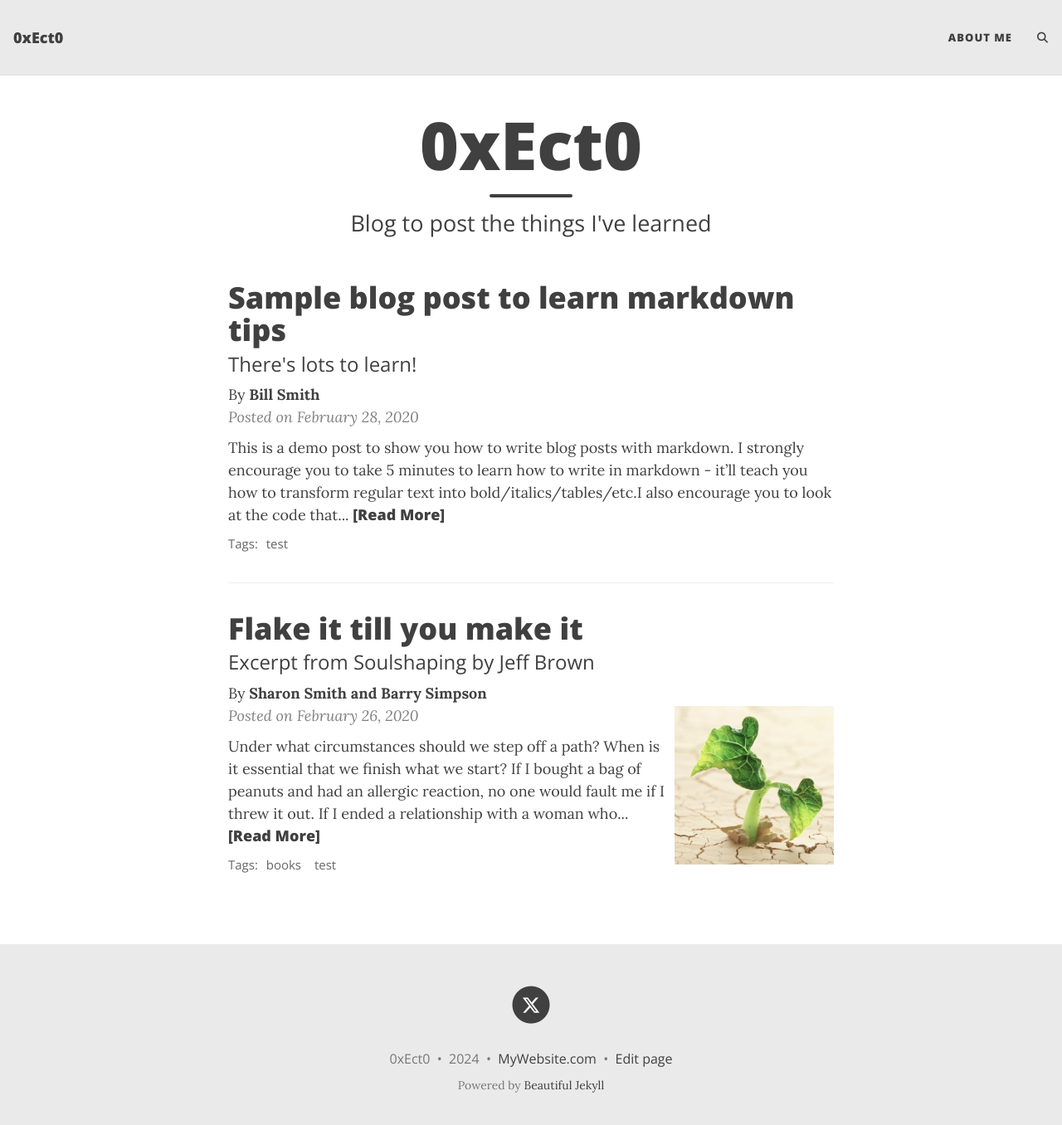
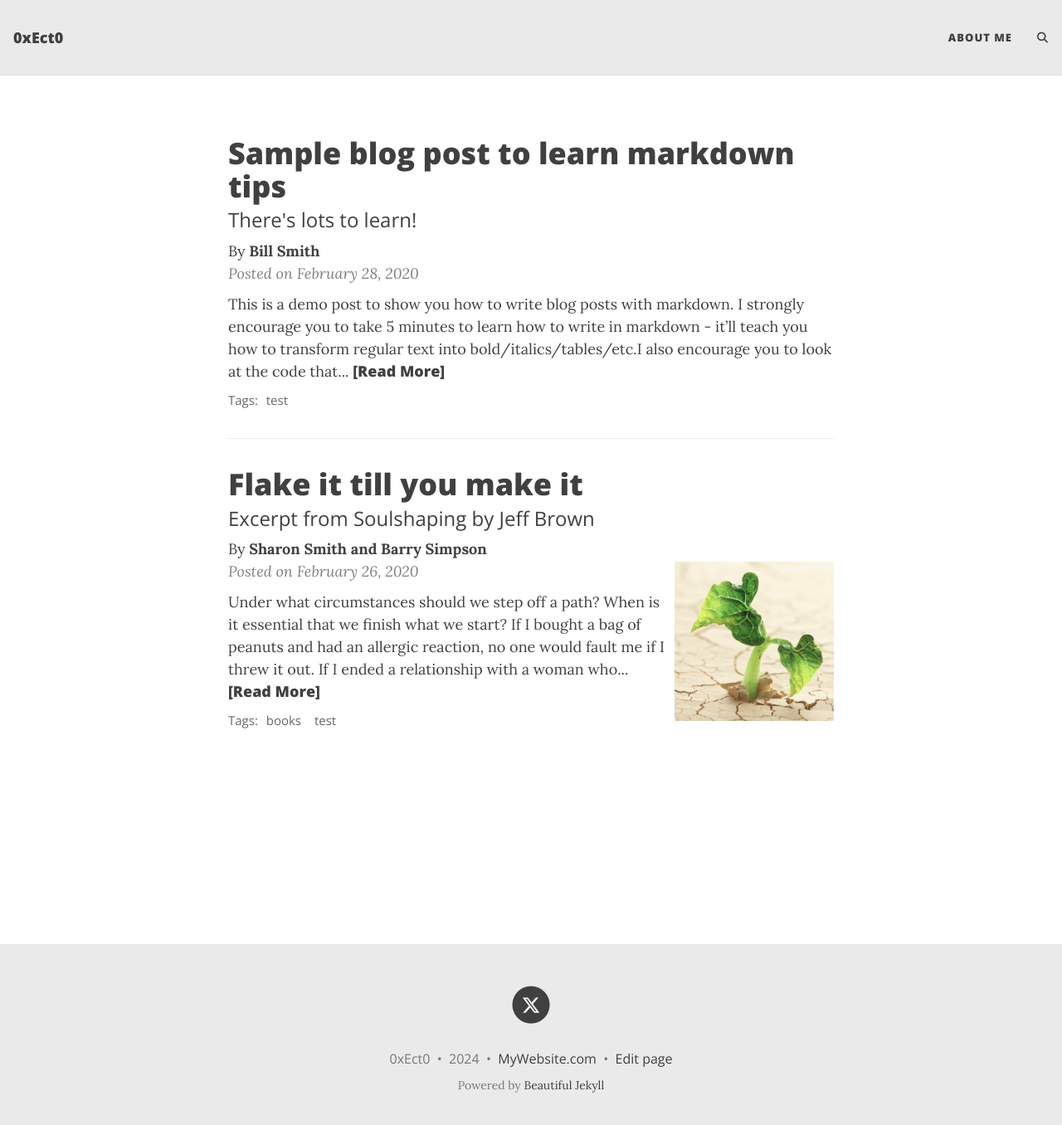
Before and after one commit to 0xEct0/0xEct0.github.io, a Jekyll site: the page built from index.html, in a window 1280 px wide and 1369 px high. Shown: the top 1356 px of the window at 83% size. Built offline with Jekyll 4.4.1, drawn with Linux system fonts in a browser that asks for light colours; the list of posts is cut into pages by our own code; comment, search, counter and statistics services are not loaded.

```diff
--- a/index.html
+++ b/index.html
@@ -1,5 +1,5 @@
 ---
 layout: home
-title: 0xEct0
-subtitle: Blog to post the things I've learned
+title:
+subtitle: My blog website to post and share the things I've learned
 ---
```
